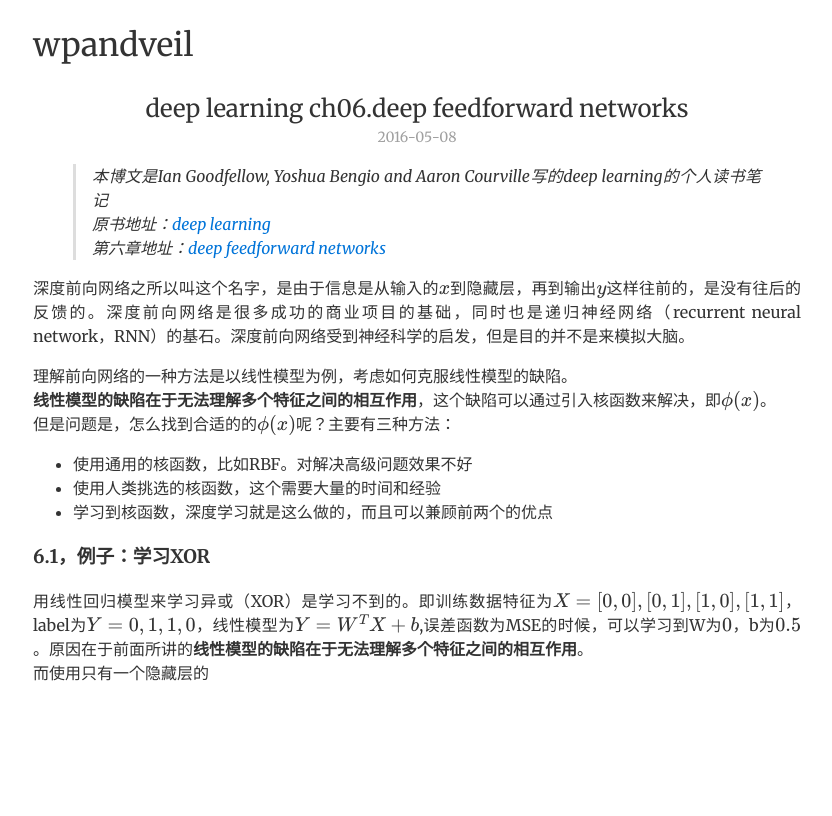
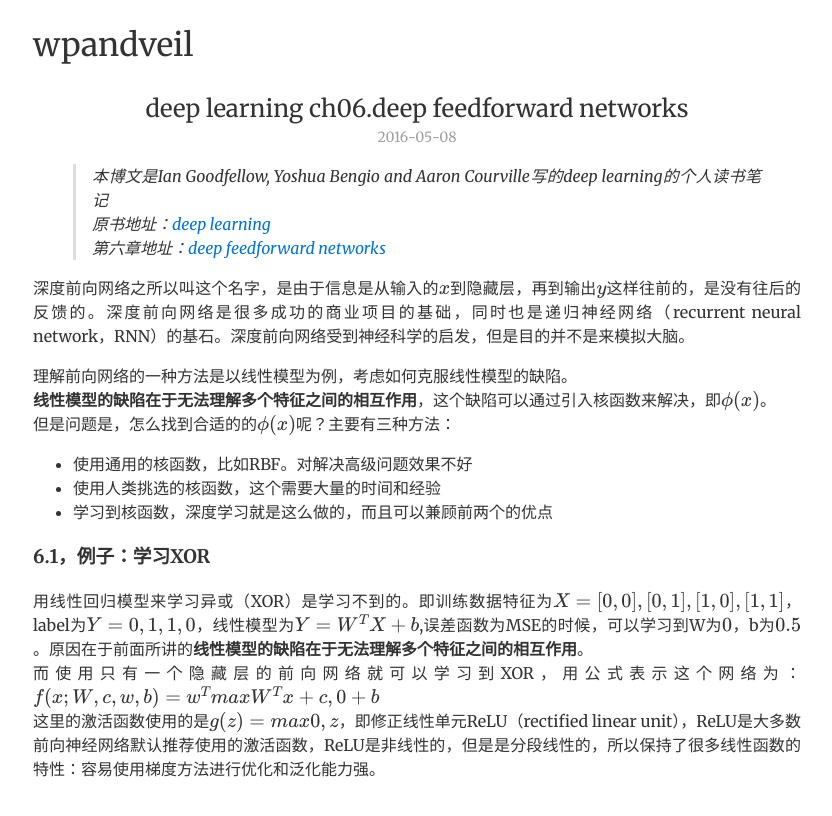
Before and after one commit to wangpengdan/wangpengdan.github.io, a Jekyll site: the page built from _posts/2016-05-08-deep-learning-ch06.md, in a window 1280 px wide. Shown: the top 816 px of the page, without its empty margins (223-1055 px from the left). Built offline with Jekyll 4.4.1, drawn with Linux system fonts in a browser that asks for light colours; formulas are drawn with MathJax 3; comment, search, counter and statistics services are not loaded.

Commit message:
update ch06

```diff
--- a/_posts/2016-05-08-deep-learning-ch06.md
+++ b/_posts/2016-05-08-deep-learning-ch06.md
@@ -19,4 +19,5 @@ date: 2016-05-08 12:00:00
 
 ### **6.1，例子：学习XOR**
 用线性回归模型来学习异或（XOR）是学习不到的。即训练数据特征为$X = [0,0], [0,1], [1,0], [1,1]$，label为$Y = 0, 1, 1, 0$，线性模型为$Y = W^TX + b$,误差函数为MSE的时候，可以学习到W为$0$，b为$0.5$。原因在于前面所讲的**线性模型的缺陷在于无法理解多个特征之间的相互作用**。
-而使用只有一个隐藏层的
+而使用只有一个隐藏层的前向网络就可以学习到XOR，用公式表示这个网络为：$f(x;W,c,w,b) = w^T max{W^Tx + c,0} + b$
+这里的激活函数使用的是$g(z)=max{0,z}$，即修正线性单元ReLU（rectified linear unit），ReLU是大多数前向神经网络默认推荐使用的激活函数，ReLU是非线性的，但是是分段线性的，所以保持了很多线性函数的特性：容易使用梯度方法进行优化和泛化能力强。
```
